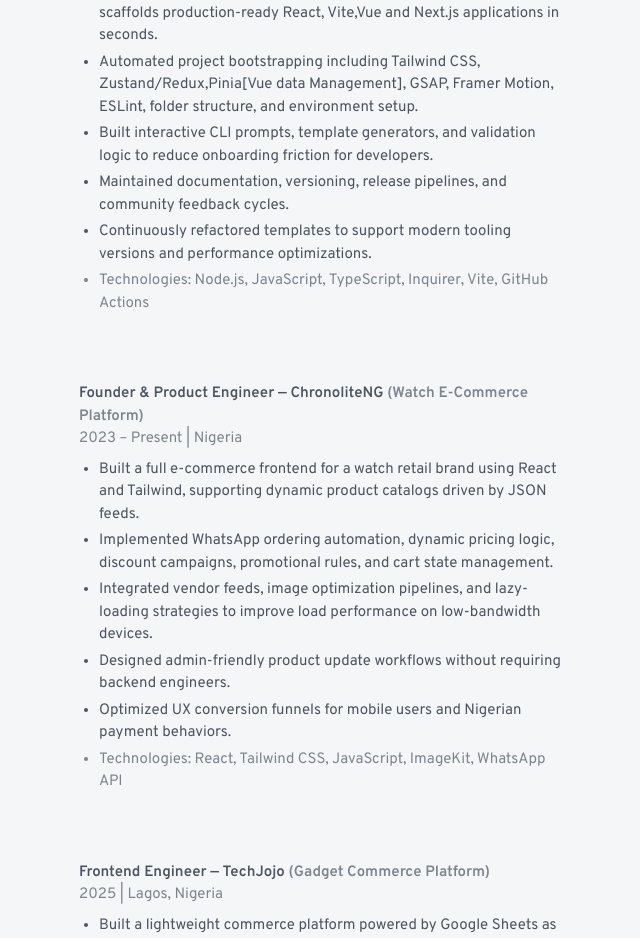
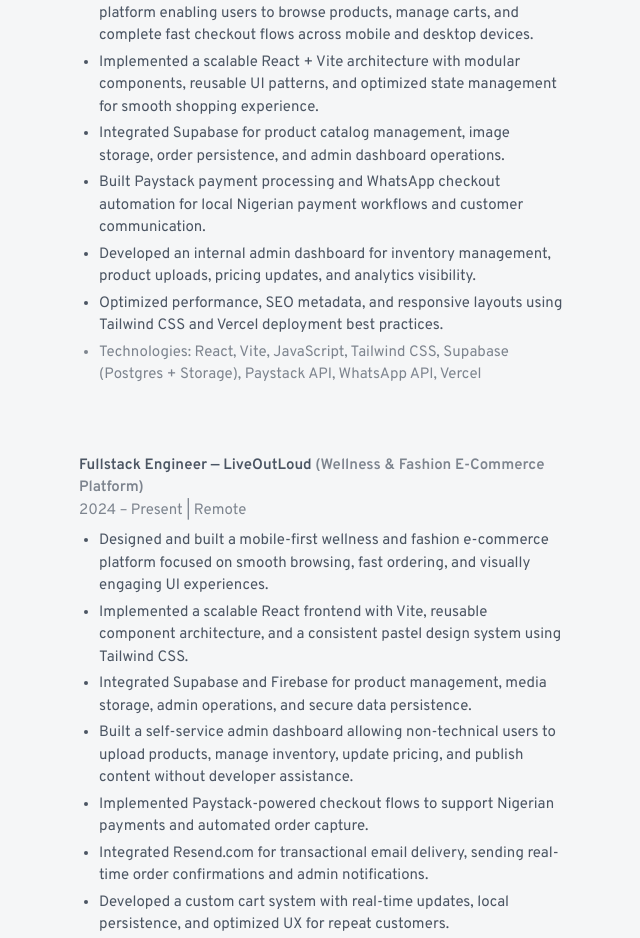
Before and after one commit to Joebakid/Porfolio-Redesign, a React (Vite) app: page /resume in a window 1280 px wide. Shown: the part 1507-2445 px from the top of the page, without its empty margins (319-959 px from the left). Built offline with nearby package versions, Linux system fonts and the light colour scheme; no server answers.

Commit message:
liveoutloud added

```diff
--- a/src/components/landing page/Experience.jsx
+++ b/src/components/landing page/Experience.jsx
@@ -57,6 +57,19 @@
   </a>{" "}
   — a modern footwear e-commerce platform with seamless checkout experience.
 </p>
+
+<p>
+  Built{" "}
+  <a
+    href="https://liveoutloud.com.ng"
+    target="_blank"
+    className="font-extrabold text-[color:var(--link-accent)] underline"
+  >
+    LiveOutLoud
+  </a>{" "}
+  — a wellness and fashion e-commerce platform with a soft, mobile-first shopping experience.
+</p>
+
 
 
         <p>
--- a/src/components/landing page/project.jsx
+++ b/src/components/landing page/project.jsx
@@ -11,12 +11,23 @@
 {
   title: "Gudrix (Scalable E-Commerce System)",
   description:
-    "A production-grade footwear e-commerce system featuring a modular React architecture, Supabase database and storage, real-time cart state management, secure Paystack payment processing, automated WhatsApp checkout flow, admin inventory dashboard, and performance-optimized UI with Tailwind CSS and Vite.",
+    "A production-grade footwear e-commerce system featuring a modular React architecture, Firebase database and storage, real-time cart state management, secure Paystack payment processing, automated WhatsApp checkout flow, admin inventory dashboard, and performance-optimized UI with Tailwind CSS and Vite.",
   stack:
-    "React, Vite, Tailwind CSS, Supabase (Postgres + Storage), JavaScript, Vercel",
+    "React, Vite, Tailwind CSS, Firebase , JavaScript, Vercel",
   live: "https://www.gudrix.com.ng/shop",
   github: "https://github.com/Joebakid/Gudrix",
 },
+{
+  title: "LiveOutLoud (Wellness & Fashion E-Commerce Store)",
+  description:
+    "A feminine-focused e-commerce platform for wellness products and stylish fashion items. Features a responsive React frontend, Supabase backend for product management and storage, Paystack payment integration, cart system, admin dashboard for inventory control, and a soft pastel UI design optimized for mobile shopping experience.",
+  stack:
+    "React, Vite, Tailwind CSS, Supabase, Paystack API, JavaScript, Vercel",
+  live: "https://liveoutloud.com.ng",
+  github: "https://github.com/Joebakid/Ofure-store",
+},
+
+
 
 
     {
--- a/src/data/resumeData.js
+++ b/src/data/resumeData.js
@@ -45,6 +45,47 @@
       technologies:
         "Next.js, React, TypeScript, wagmi, viem, OnchainKit, Tailwind CSS, GSAP, Vercel",
     },
+
+{
+  company: "Gudrix",
+  role: " Fullstack Engineer",
+  location: "Remote",
+  period: "2024 – Present",
+  description: "Footwear E-Commerce Platform",
+  bullets: [
+    "Designed and built a production-grade footwear e-commerce platform enabling users to browse products, manage carts, and complete fast checkout flows across mobile and desktop devices.",
+    "Implemented a scalable React + Vite architecture with modular components, reusable UI patterns, and optimized state management for smooth shopping experience.",
+    "Integrated Supabase for product catalog management, image storage, order persistence, and admin dashboard operations.",
+    "Built Paystack payment processing and WhatsApp checkout automation for local Nigerian payment workflows and customer communication.",
+    "Developed an internal admin dashboard for inventory management, product uploads, pricing updates, and analytics visibility.",
+    "Optimized performance, SEO metadata, and responsive layouts using Tailwind CSS and Vercel deployment best practices.",
+  ],
+  technologies:
+    "React, Vite, JavaScript, Tailwind CSS, Supabase (Postgres + Storage), Paystack API, WhatsApp API, Vercel",
+},
+
+
+{
+  company: "LiveOutLoud",
+  role: "Fullstack Engineer",
+  location: "Remote",
+  period: "2024 – Present",
+  description: "Wellness & Fashion E-Commerce Platform",
+  bullets: [
+    "Designed and built a mobile-first wellness and fashion e-commerce platform focused on smooth browsing, fast ordering, and visually engaging UI experiences.",
+    "Implemented a scalable React frontend with Vite, reusable component architecture, and a consistent pastel design system using Tailwind CSS.",
+    "Integrated Supabase and Firebase for product management, media storage, admin operations, and secure data persistence.",
+    "Built a self-service admin dashboard allowing non-technical users to upload products, manage inventory, update pricing, and publish content without developer assistance.",
+    "Implemented Paystack-powered checkout flows to support Nigerian payments and automated order capture.",
+    "Integrated Resend.com for transactional email delivery, sending real-time order confirmations and admin notifications.",
+    "Developed a custom cart system with real-time updates, local persistence, and optimized UX for repeat customers.",
+    "Deployed and maintained production infrastructure on Vercel with environment management, performance tuning, and continuous delivery.",
+  ],
+  technologies:
+    "React, Vite, JavaScript, Tailwind CSS, Supabase, Firebase, Paystack API, Resend API, Vercel",
+},
+
+
 
     {
       company: "create-bawo-frontend",
```
